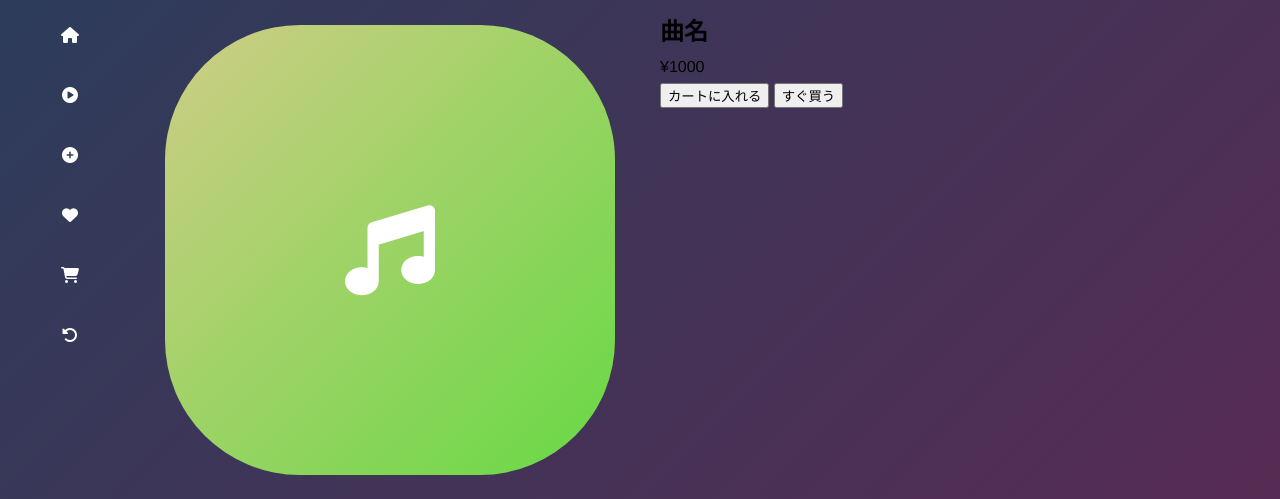
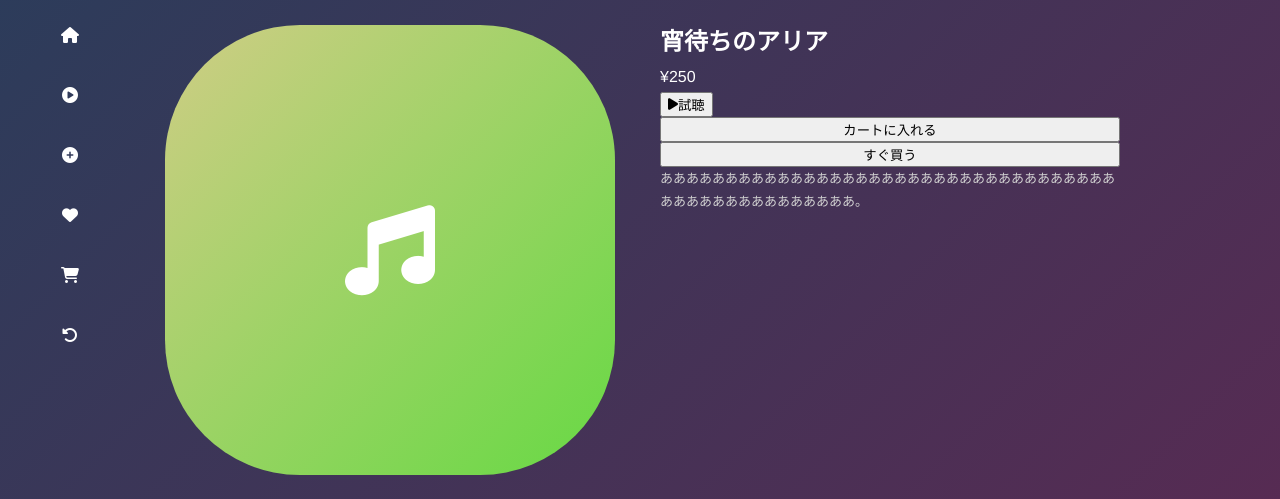
Before and after one commit to yozure420/HEW_2025, a Flask app: page /product_detail?product_id=1 in a window 1280 px wide. Shown: the part 110-609 px from the top of the page. Run offline with Flask 3, Linux system fonts and the light colour scheme; some libraries are stand-ins or nearby versions; some web fonts are replaced.

Commit message:
商品詳細ページに試聴ボタンを追加

```diff
--- a/front/app.py
+++ b/front/app.py
@@ -1,21 +1,22 @@
-from flask import Flask, render_template
+from flask import Flask, render_template, request
 
 app = Flask(__name__)
 
+# DBからデータを持ってきたと仮定
+from user import User
+users = [
+    User(1,'宵待ちのアリア', '橘 奏', 250),
+    User(2,'サイレント・コード', 'Chronos Ship', 1800),
+    User(3,'砂漠の残光', 'エル・ファリド', 1500),
+    User(4,'都市迷路', '零式サウンドシステム', 300),
+    User(5,'霧と埠頭のワルツ', '藍沢 雫', 2800),
+    User(6,'無限回廊の夢', 'Astral Compass', 2000),
+    User(7,'七月のシークレット・ベース', '風見 悠', 250),
+    User(8,'ノスタルジア銀河', '星野 天音', 500)
+]
+
 @app.route('/')
 def home():
-    # DBからデータを持ってきたと仮定
-    from user import User
-    users = [
-        User('宵待ちのアリア', '橘 奏', 250),
-        User('サイレント・コード', 'Chronos Ship', 1800),
-        User('砂漠の残光', 'エル・ファリド', 1500),
-        User('都市迷路', '零式サウンドシステム', 300),
-        User('霧と埠頭のワルツ', '藍沢 雫', 2800),
-        User('無限回廊の夢', 'Astral Compass', 2000),
-        User('七月のシークレット・ベース', '風見 悠', 250),
-        User('ノスタルジア銀河', '星野 天音', 500)
-    ]
     return render_template(
         'home.html',
         users=users
@@ -60,14 +61,22 @@ def user():
 @app.route('/music_list')
 def music_list():
     return render_template(
-        'music_list.html',
-        # users = users
+        'music_list.html'
     )
 
 @app.route('/product_detail')
 def product_detail():
+    product_id = request.args.get('product_id', type=int)
+
+    product = None
+    for user in users:
+        if user.id == product_id:
+            product = user
+            break
+
     return render_template(
-        'product_detail.html'
+        'product_detail.html',
+        product=product
     )
 
 if __name__ == '__main__':
--- a/front/static/css/product-detail.css
+++ b/front/static/css/product-detail.css
@@ -28,5 +28,21 @@
 
 .product-detail-right {
     width: 500px;
-    padding: 10px 20px;
+    padding: 20px;
+    color: white;
 }
+
+.trial-listening {
+    display: flex;
+    align-items: center;
+}
+
+.puroduct-detail-button-container {
+    display: flex;
+    flex-direction: column;
+}
+
+.product-detail-explanation p {
+    font-size: small;
+    color: rgb(210, 210, 210);
+}
--- a/front/templates/home.html
+++ b/front/templates/home.html
@@ -53,7 +53,7 @@
             <div class="music-list-character-wrapper">
                 <div class="music-list-character">
                     <p class="music">{{ user.music }}</p>
-                    <a href="{{ url_for('product_detail') }}" class="link-icon">
+                    <a href="{{ url_for('product_detail', product_id=user.id) }}" class="link-icon">
                         <i class="fa-solid fa-cart-shopping"></i>
                     </a>
                     <div class="fukidashi">商品ページへ行く</div>
--- a/front/templates/product_detail.html
+++ b/front/templates/product_detail.html
@@ -15,15 +15,29 @@
         <i class="fa-solid fa-music"></i>
     </div><!-- end product-detail-thumbnail -->
     <div class="product-detail-right">
-        <h2>曲名</h2>
-        <p>¥1000</p>
+        <h2>{{ product.music }}</h2>
+        <p>¥{{ product.price }}</p>
+
+        <div class="trial-listening-wrapper">
+            <button class="trial-listening">
+                <i class="fa-solid fa-play"></i>
+                <p>試聴</p>
+            </button><!-- end trial-listening -->
+        </div><!-- end trial-listening-wrapper -->
 
         <form id="add-to-cart-form">
             <input type="hidden" name="product_id" value="">
-            <button type="submit" id="add-to-cart-btn">カートに入れる</button>
-            <button type="submit" id="buy-now-btn" data-action="buy_now">すぐ買う</button>
+            <div class="puroduct-detail-button-container">
+                <button type="submit" id="add-to-cart-btn">カートに入れる</button>
+                <button type="submit" id="buy-now-btn" data-action="buy_now">すぐ買う</button>
+            </div><!-- end puroduct-detail-button-container -->
         </form>
 
+        <div class="product-detail-explanation">
+            <p>
+                ああああああああああああああああああああああああああああああああああああああああああああああああああ。
+            </p>
+        </div><!-- end product-detail--explanation -->
     </div><!-- end product-detail-right -->
 </div><!-- end product-detail-wrapper -->
 {% endblock %}
--- a/front/user.py
+++ b/front/user.py
@@ -1,8 +1,13 @@
 class User:
-    def __init__(self, music, name, price):
+    def __init__(self, id, music, name, price):
+        self.__id = id
         self.__music = music
         self.__name = name
         self.__price = price
+
+    @property
+    def id(self):
+        return self.__id
 
     @property
     def name(self):
```
